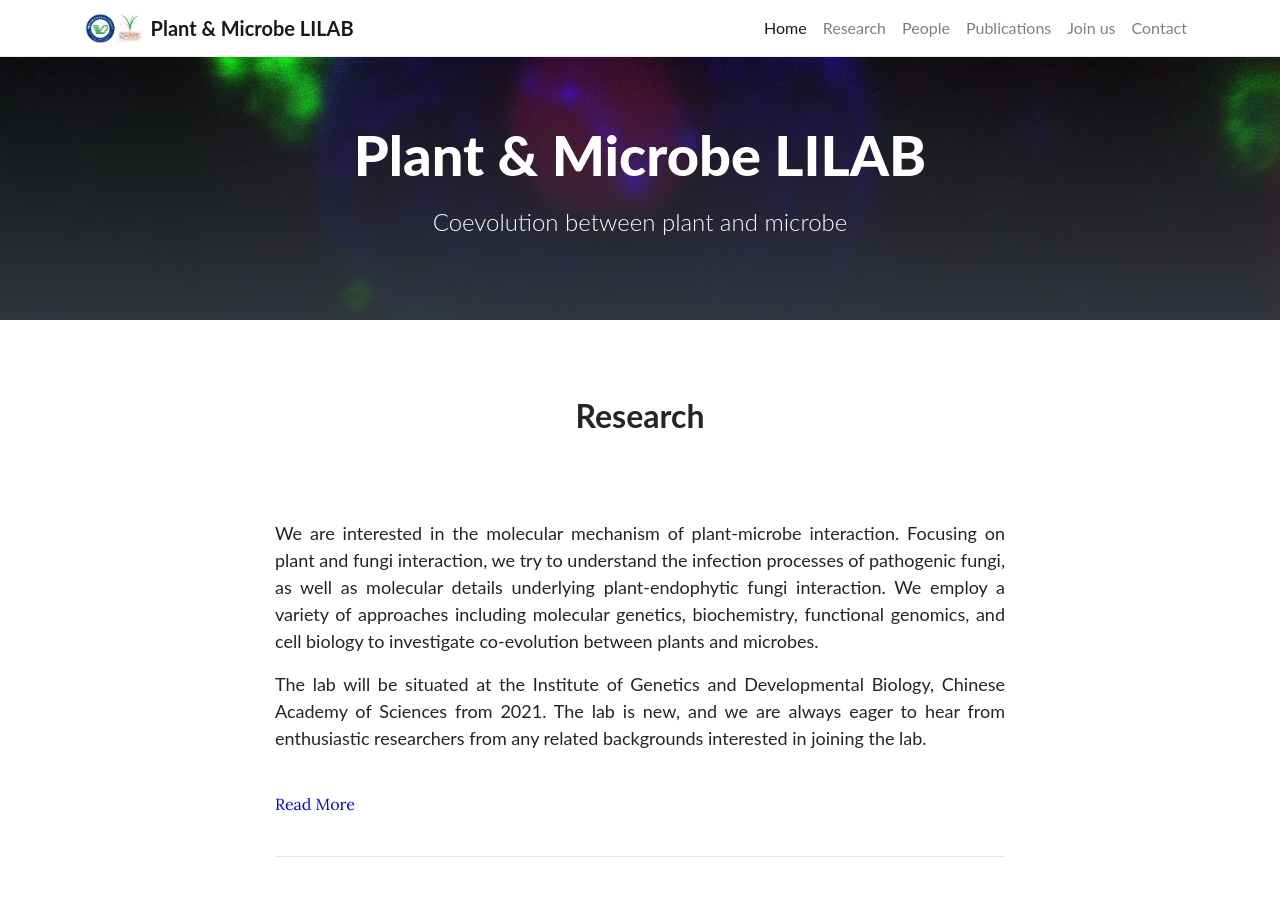
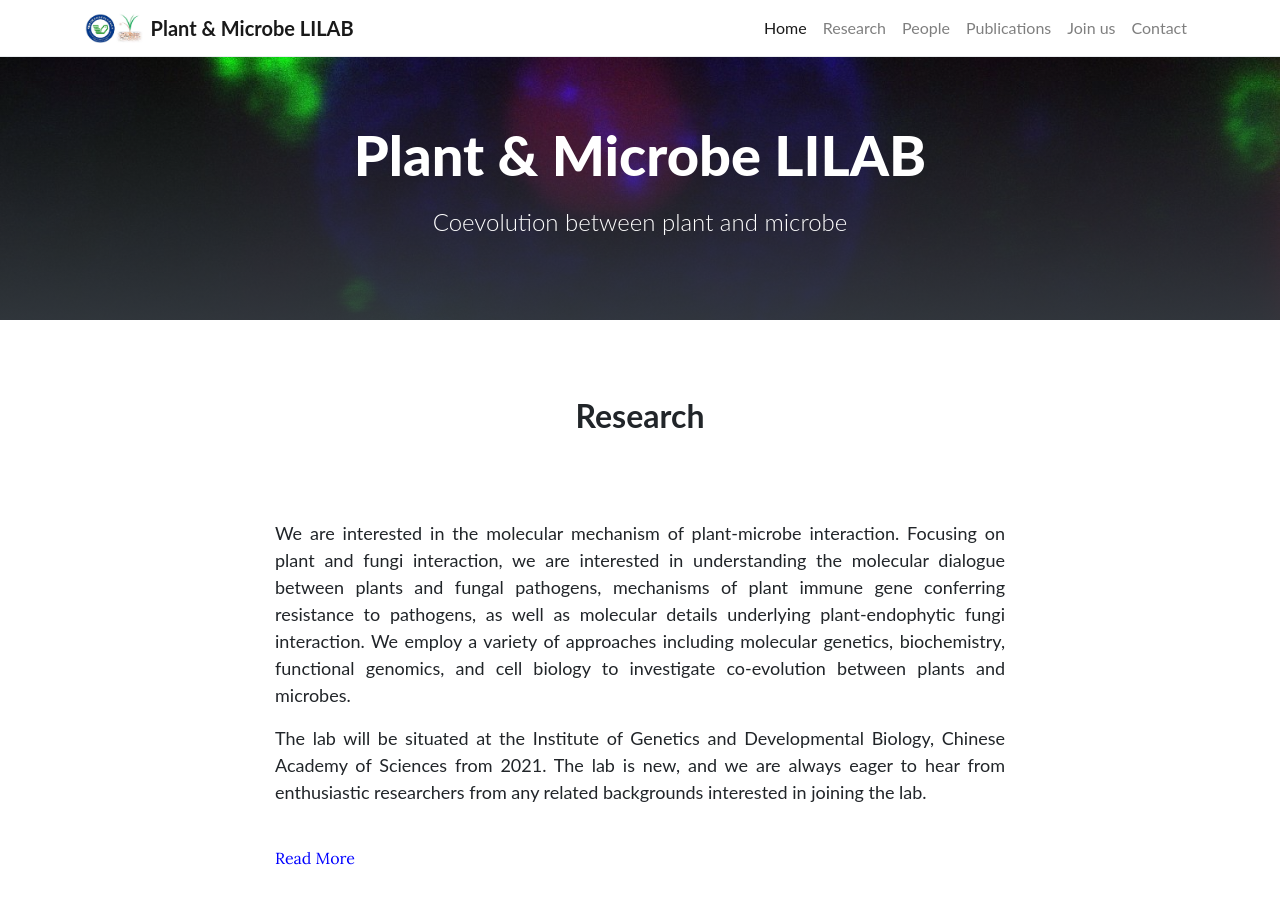
Before and after one commit to leili-plantmicrobe/leili-plantmicrobe.github.io, a Jekyll site: the page built from pages/home.md, in a window 1280 px wide and 900 px high. Built offline with Jekyll 4.4.1, drawn with Linux system fonts in a browser that asks for light colours.

Commit message:
Update home.md

```diff
--- a/pages/home.md
+++ b/pages/home.md
@@ -14,7 +14,7 @@ permalink: /
 </p>
 <br/>
 <br/>
-<p align="justify"><font size="4" face="Lato">We are interested in the molecular mechanism of plant-microbe interaction. Focusing on plant and fungi interaction, we try to understand the infection processes of pathogenic fungi, as well as molecular details underlying plant-endophytic fungi interaction. We employ a variety of approaches including molecular genetics, biochemistry, functional genomics, and cell biology to investigate co-evolution between plants and microbes.</font></p>
+<p align="justify"><font size="4" face="Lato">We are interested in the molecular mechanism of plant-microbe interaction. Focusing on plant and fungi interaction, we are interested in understanding the molecular dialogue between plants and fungal pathogens, mechanisms of plant immune gene conferring resistance to pathogens, as well as molecular details underlying plant-endophytic fungi interaction. We employ a variety of approaches including molecular genetics, biochemistry, functional genomics, and cell biology to investigate co-evolution between plants and microbes.</font></p>
 
 <p align="justify"><font  size="4"  face="Lato">The lab will be situated at the Institute of Genetics and Developmental Biology, Chinese Academy of Sciences from 2021. The lab is new, and we are always eager to hear from enthusiastic researchers from any related backgrounds interested in joining the lab.</font></p>
 
```
